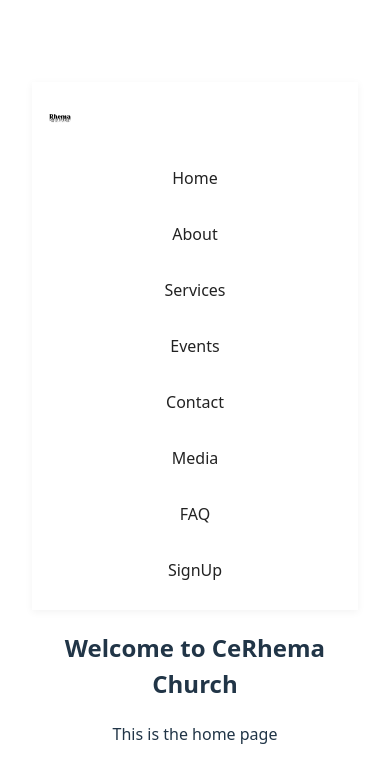
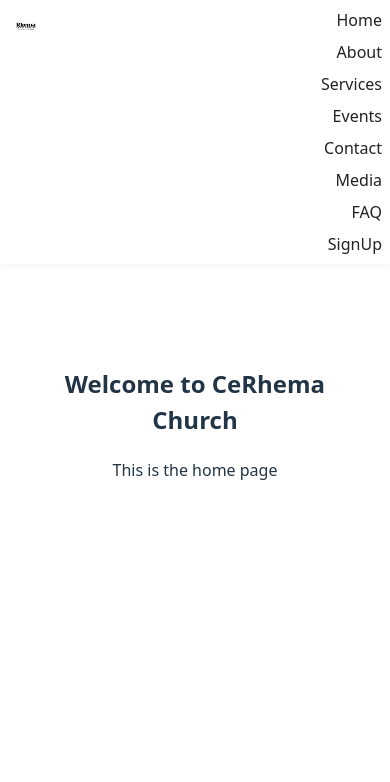
Before and after one commit to SonyKarisa/cerhema-website-frontend, a React (Vite) app: page / in a window 390 px wide. Shown: the top 782 px of the page. Built offline with nearby package versions, Linux system fonts and the light colour scheme.

Commit message:
Added additional css to make the navbar stick to the top of the screen and logo fixed left and links fixed right

```diff
--- a/src/App.tsx
+++ b/src/App.tsx
@@ -1,4 +1,4 @@
-import { BrowserRouter as Router, Routes, Route, Link } from 'react-router-dom';
+import { BrowserRouter as Router, Routes, Route } from 'react-router-dom';
 import NavBar from './components/NavBar';
 import Home from './pages/Home';
 import About from './pages/About';
--- a/src/components/NavBar.tsx
+++ b/src/components/NavBar.tsx
@@ -5,7 +5,9 @@
 function NavBar(){
     return(
         <nav className={styles.navbar} >
-            <img src={logoWhite} alt="CeRhema Church logo" className={styles.logo} />
+            <Link to="/">
+                <img src={logoWhite} alt="CeRhema Church logo" className={styles.logo} />
+            </Link>
             <ul className={styles.listStyle}>
                 <li>
                     <Link to="/">Home</Link>
--- a/src/style/NavBar.module.css
+++ b/src/style/NavBar.module.css
@@ -1,6 +1,9 @@
 /* NavBar.module.css */
 
 .navbar {
+    width: 100vw;
+    min-width: 0;
+    box-sizing: border-box;
     display: flex;
     align-items: center;
     justify-content: space-between;
@@ -8,12 +11,20 @@
     height: 70px;
     background: #fff;
     box-shadow: 0 2px 8px rgba(0, 0, 0, 0.05);
+    position: fixed;
+    top: 0;
+    left: 0;
+    right: 0;
+    z-index: 1000;
 }
+
 
 .logo {
     height: 48px;
     width: auto;
     object-fit: contain;
+    flex-shrink: 0;
+
 }
 
 .listStyle {
@@ -22,6 +33,8 @@
     list-style: none;
     margin: 0;
     padding: 0;
+    justify-content: flex-end;
+    flex: 1 1 auto;
 }
 
 .listStyle li a {
@@ -38,64 +51,56 @@
 /* Extra small devices (phones, less than 480px) */
 @media (max-width: 480px) {
     .navbar {
-        flex-direction: column;
+        flex-direction: row;
         align-items: flex-start;
         height: auto;
-        padding: 1rem 0.5rem;
+        padding: 0.5rem 0.5rem;
+        min-height: 56px;
     }
 
     .logo {
-        margin-bottom: 1rem;
-        height: 40px;
+        height: 36px;
+        margin-bottom: 0;
     }
 
     .listStyle {
         flex-direction: column;
-        width: 100%;
+        align-items: flex-end;
         gap: 0.5rem;
-    }
-
-    .listStyle li {
-        width: 100%;
+        width: auto;
     }
 
     .listStyle li a {
-        display: block;
-        width: 100%;
-        padding: 0.75rem 0;
         font-size: 1rem;
+        padding: 0.5rem 0;
     }
 }
 
 /* Small devices (phones, 481px and up) */
 @media (min-width: 481px) and (max-width: 767px) {
     .navbar {
-        flex-direction: column;
+        flex-direction: row;
         align-items: flex-start;
         height: auto;
-        padding: 1rem 1rem;
+        padding: 0.75rem 1rem;
+        min-height: 56px;
     }
 
     .logo {
-        margin-bottom: 1rem;
-        height: 44px;
+        height: 40px;
+        margin-bottom: 0;
     }
 
     .listStyle {
         flex-direction: column;
-        width: 100%;
+        align-items: flex-end;
         gap: 0.75rem;
-    }
-
-    .listStyle li {
-        width: 100%;
+        width: auto;
     }
 
     .listStyle li a {
-        display: block;
-        width: 100%;
-        padding: 0.85rem 0;
         font-size: 1.05rem;
+        padding: 0.6rem 0;
     }
 }
 
@@ -107,10 +112,12 @@
     }
 
     .logo {
-        height: 46px;
+        height: 44px;
     }
 
     .listStyle {
+        flex-direction: row;
+        align-items: center;
         gap: 1.25rem;
     }
 
@@ -131,6 +138,8 @@
     }
 
     .listStyle {
+        flex-direction: row;
+        align-items: center;
         gap: 1.75rem;
     }
 
@@ -142,8 +151,8 @@
 /* Extra large devices (large desktops, 1281px and up) */
 @media (min-width: 1281px) {
     .navbar {
-        padding: 0 4rem;
-        height: 80px;
+        padding: 0 2rem;
+        height: 70px;
     }
 
     .logo {
@@ -151,6 +160,8 @@
     }
 
     .listStyle {
+        flex-direction: row;
+        align-items: center;
         gap: 2.5rem;
     }
 
```
